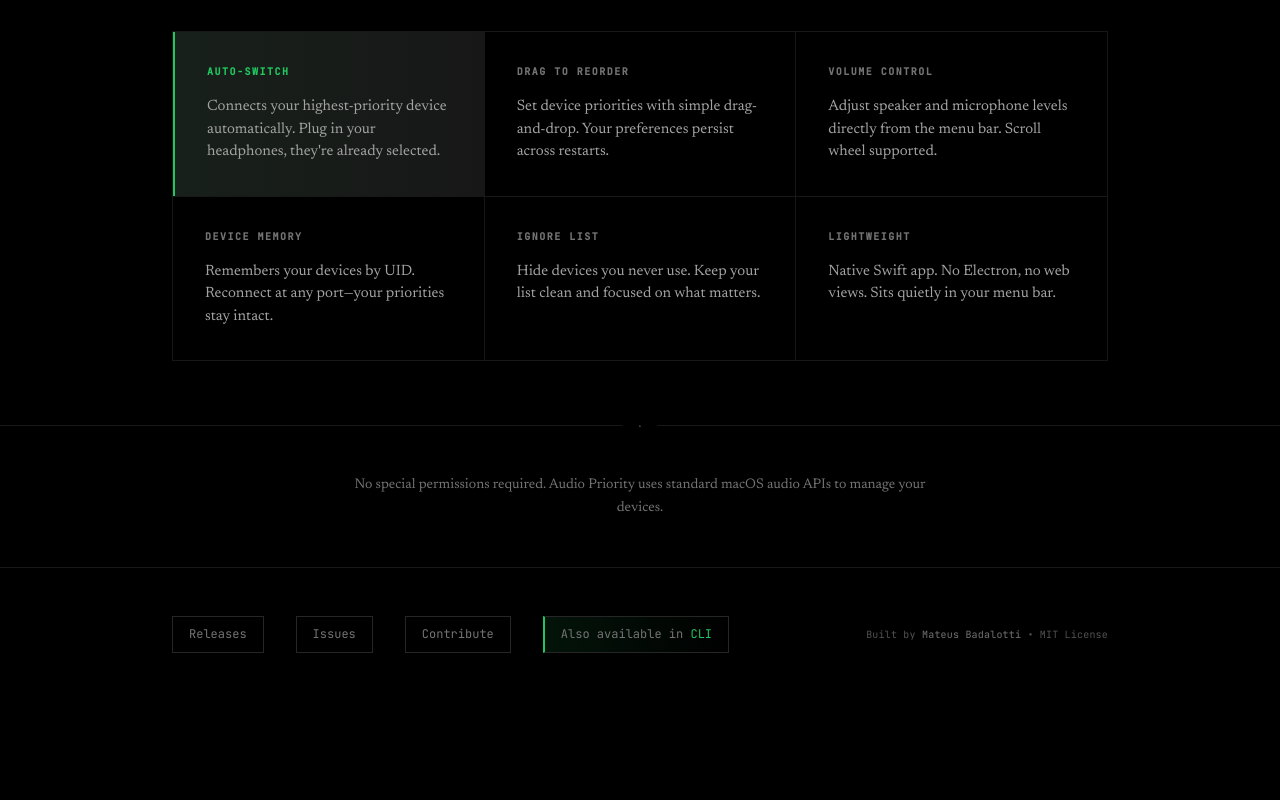
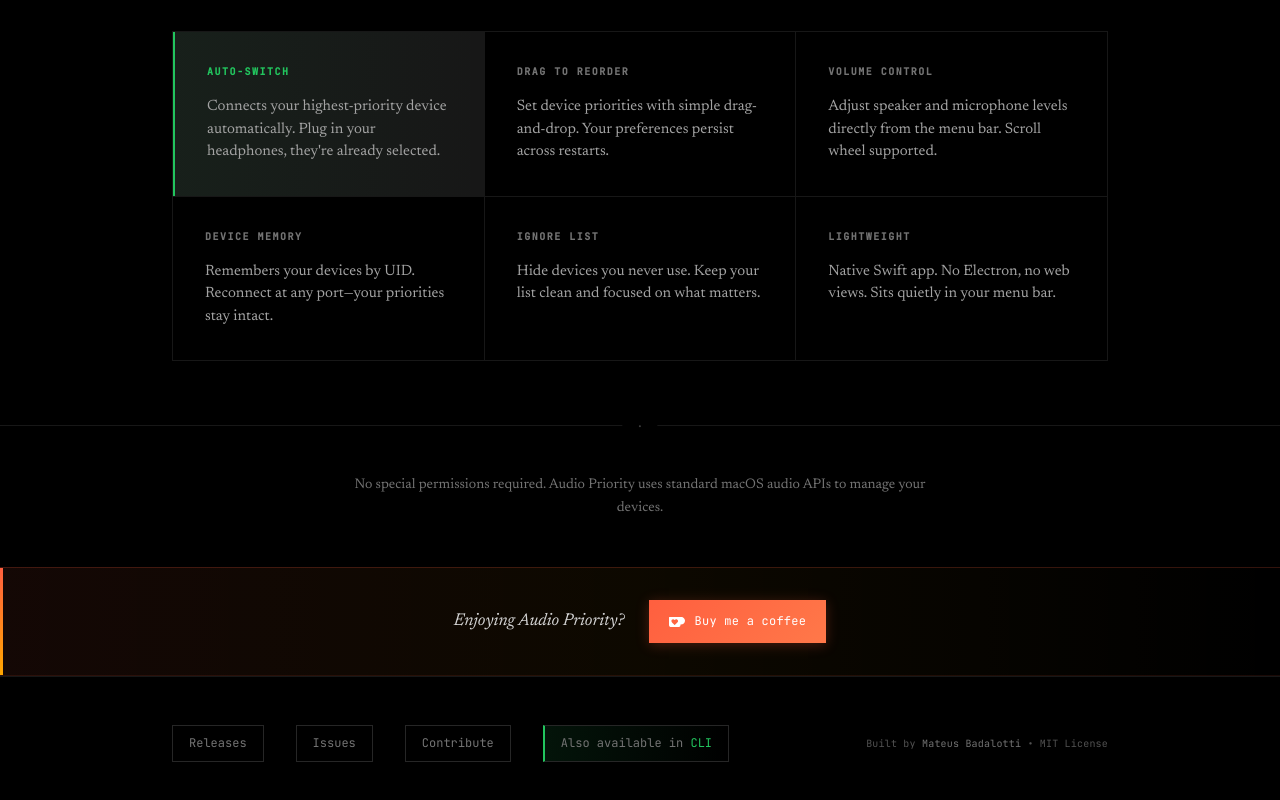
Before and after one commit to mateusbadalotti/audio-priority, a plain HTML site: page index.html in a window 1280 px wide. Shown: the part 805-1605 px from the top of the page. Before the commit the page ends 1506 px from the top, so only its background shows below. Drawn offline with Linux system fonts and the light colour scheme.

Commit message:
Add website link and Ko-fi banner

```diff
--- a/index.html
+++ b/index.html
@@ -445,6 +445,66 @@
             color: var(--white);
         }
 
+        .kofi-banner {
+            padding: 2rem 0;
+            background: linear-gradient(90deg, rgba(255, 95, 63, 0.08) 0%, rgba(255, 166, 0, 0.05) 50%, transparent 100%);
+            border-top: 1px solid rgba(255, 95, 63, 0.2);
+            border-bottom: 1px solid rgba(255, 95, 63, 0.1);
+            position: relative;
+            overflow: hidden;
+        }
+
+        .kofi-banner::before {
+            content: '';
+            position: absolute;
+            top: 0;
+            left: 0;
+            width: 3px;
+            height: 100%;
+            background: linear-gradient(180deg, #ff5f3f 0%, #ffa600 100%);
+        }
+
+        .kofi-banner .container {
+            display: flex;
+            align-items: center;
+            justify-content: center;
+            gap: 1.5rem;
+            flex-wrap: wrap;
+        }
+
+        .kofi-text {
+            font-family: 'Newsreader', Georgia, serif;
+            font-size: 1.0625rem;
+            color: var(--gray-300);
+            font-style: italic;
+        }
+
+        .kofi-link {
+            font-family: 'JetBrains Mono', monospace;
+            font-size: 0.75rem;
+            padding: 0.75rem 1.25rem;
+            background: linear-gradient(135deg, #ff5f3f 0%, #ff7849 100%);
+            color: var(--white);
+            text-decoration: none;
+            letter-spacing: 0.02em;
+            display: inline-flex;
+            align-items: center;
+            gap: 0.625rem;
+            transition: all 0.25s ease;
+            box-shadow: 0 2px 12px rgba(255, 95, 63, 0.25);
+        }
+
+        .kofi-link:hover {
+            background: linear-gradient(135deg, #ff7849 0%, #ffa600 100%);
+            box-shadow: 0 4px 20px rgba(255, 95, 63, 0.4);
+            transform: translateY(-1px);
+        }
+
+        .kofi-link svg {
+            width: 16px;
+            height: 16px;
+        }
+
         @media (max-width: 900px) {
             .features-grid {
                 grid-template-columns: repeat(2, 1fr);
@@ -530,6 +590,20 @@
 
             .permissions p {
                 font-size: 0.8125rem;
+            }
+
+            .kofi-banner {
+                padding: 1.5rem 0;
+            }
+
+            .kofi-banner .container {
+                flex-direction: column;
+                gap: 1rem;
+                text-align: center;
+            }
+
+            .kofi-text {
+                font-size: 0.9375rem;
             }
         }
 
@@ -663,6 +737,18 @@
         </section>
     </main>
 
+    <section class="kofi-banner">
+        <div class="container">
+            <span class="kofi-text">Enjoying Audio Priority?</span>
+            <a href="https://ko-fi.com/mateusbadalotti" class="kofi-link" target="_blank" rel="noopener noreferrer">
+                <svg viewBox="0 0 24 24" fill="currentColor">
+                    <path d="M23.881 8.948c-.773-4.085-4.859-4.593-4.859-4.593H.723c-.604 0-.679.798-.679.798s-.082 7.324-.022 11.822c.164 2.424 2.586 2.672 2.586 2.672s8.267-.023 11.966-.049c2.438-.426 2.683-2.566 2.658-3.734 4.352.24 7.422-2.831 6.649-6.916zm-11.062 3.511c-1.246 1.453-4.011 3.976-4.011 3.976s-.121.119-.31.023c-.076-.057-.108-.09-.108-.09-.443-.441-3.368-3.049-4.034-3.954-.709-.965-1.041-2.7-.091-3.71.951-1.01 3.005-1.086 4.363.407 0 0 1.565-1.782 3.468-.963 1.904.82 1.832 3.011.723 4.311z"/>
+                </svg>
+                Buy me a coffee
+            </a>
+        </div>
+    </section>
+
     <footer>
         <div class="container">
             <div class="footer-links">
```
Also changed, not shown: README.md.
